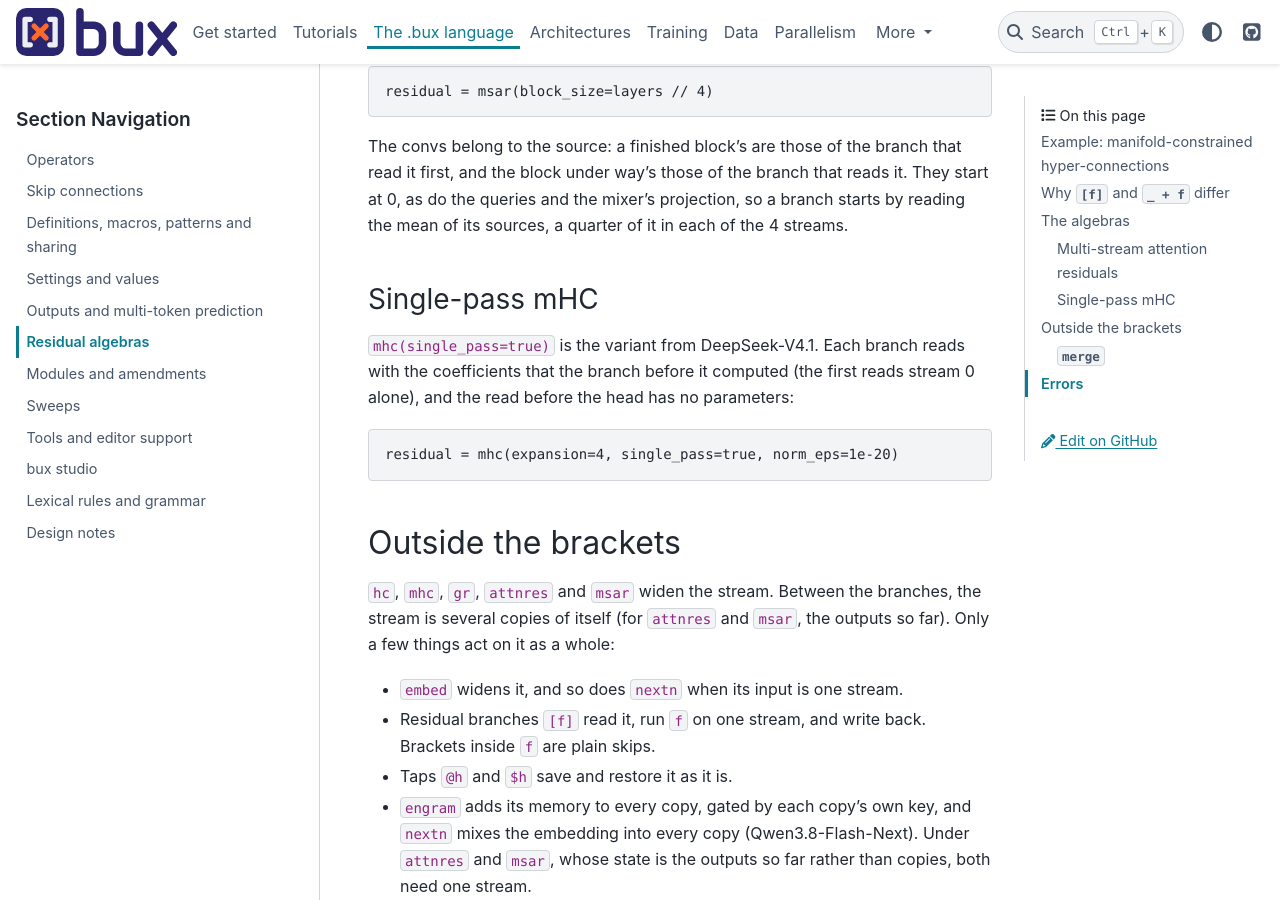
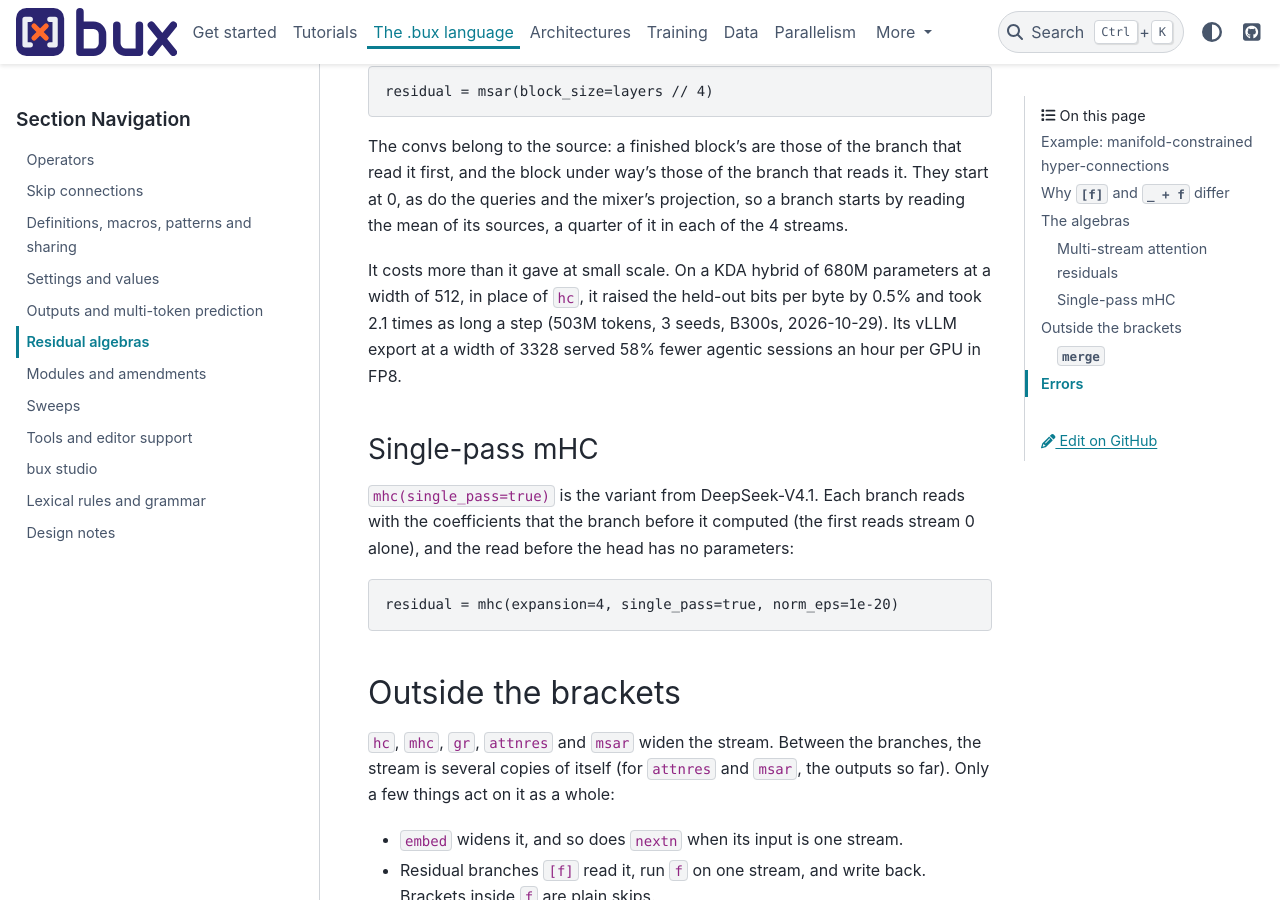
Before and after one commit to pilot7747/bux, a Sphinx documentation site: the page built from docs/language/residual-algebras.md, in a window 1280 px wide and 900 px high, scrolled down 3116 px. Built offline with Sphinx 7.4.7 and the PyData theme 0.15.4, drawn with Linux system fonts in a browser that asks for light colours; cross-references to code outside the pages are shown as plain code.

Commit message:
Docs: msar's cost on the timeline's hybrid at d512 (+0.5% bits per byte, 2.1 times the step) and in vLLM at 3328 (58% fewer sessions)
Co-Authored-By: Claude Opus 5.5 <noreply@anthropic.com>

```diff
--- a/docs/language/residual-algebras.md
+++ b/docs/language/residual-algebras.md
@@ -92,6 +92,11 @@ The convs belong to the source: a finished block's are those of the branch that
 read it first, and the block under way's those of the branch that reads it. They
 start at 0, as do the queries and the mixer's projection, so a branch starts by
 reading the mean of its sources, a quarter of it in each of the 4 streams.
+
+It costs more than it gave at small scale. On a KDA hybrid of 680M parameters at a
+width of 512, in place of `hc`, it raised the held-out bits per byte by 0.5% and took
+2.1 times as long a step (503M tokens, 3 seeds, B300s, 2026-10-29). Its vLLM export
+at a width of 3328 served 58% fewer agentic sessions an hour per GPU in FP8.
 
 ### Single-pass mHC
 
```
